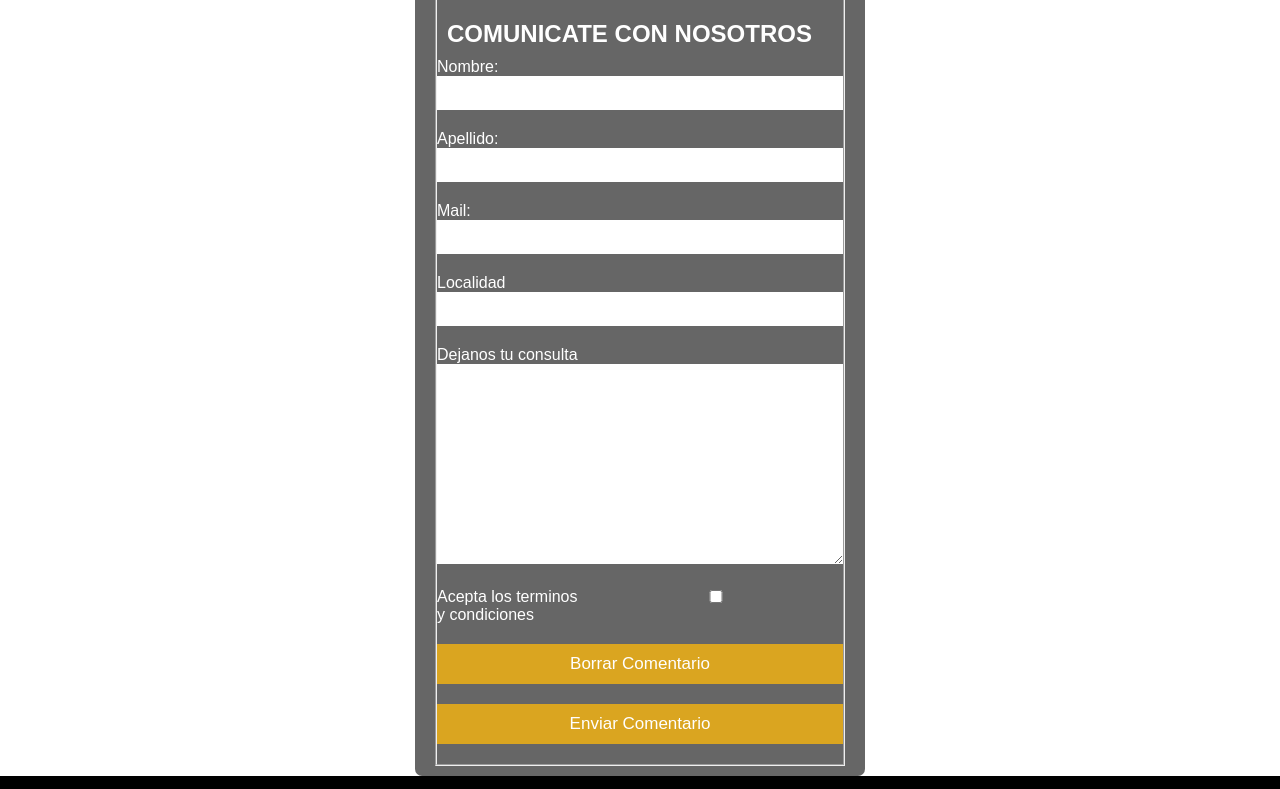
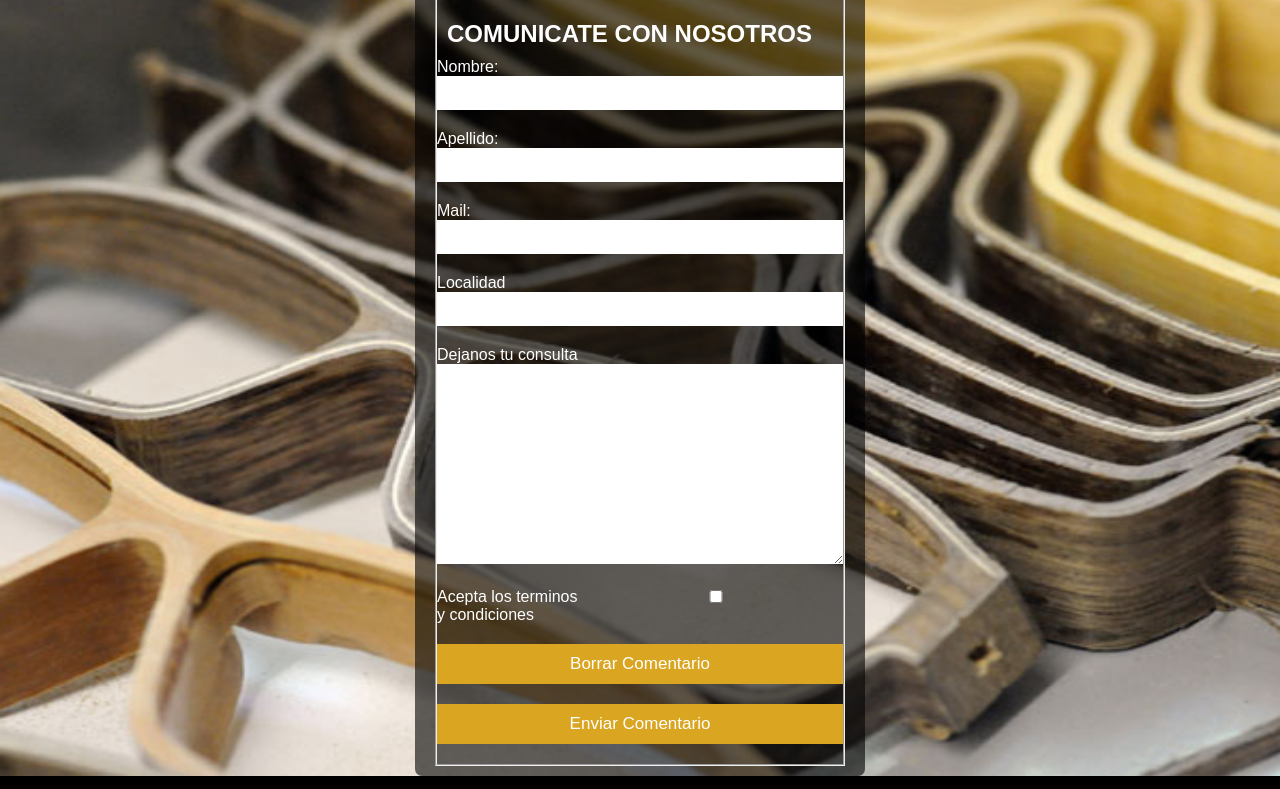
Before and after one commit to diebarroso/RAgafas, a plain HTML site: page pages/contacto.html in a window 1280 px wide. Shown: the part 216-1005 px from the top of the page. Drawn offline with Linux system fonts and the light colour scheme; the site is published under a folder, as on GitHub Pages, so addresses that start at the root find nothing.

Commit message:
url fondo contacto

```diff
--- a/css/style.css
+++ b/css/style.css
@@ -186,7 +186,7 @@ header {
 /*CONTACTO*/
 
 .section__formcontacto {
-  background-image: url(/img/fondocontacto.png);
+  background-image: url(../img/fondocontacto.png);
   background-size: 100vw 100vh;
   background-attachment: fixed;
 }
```
